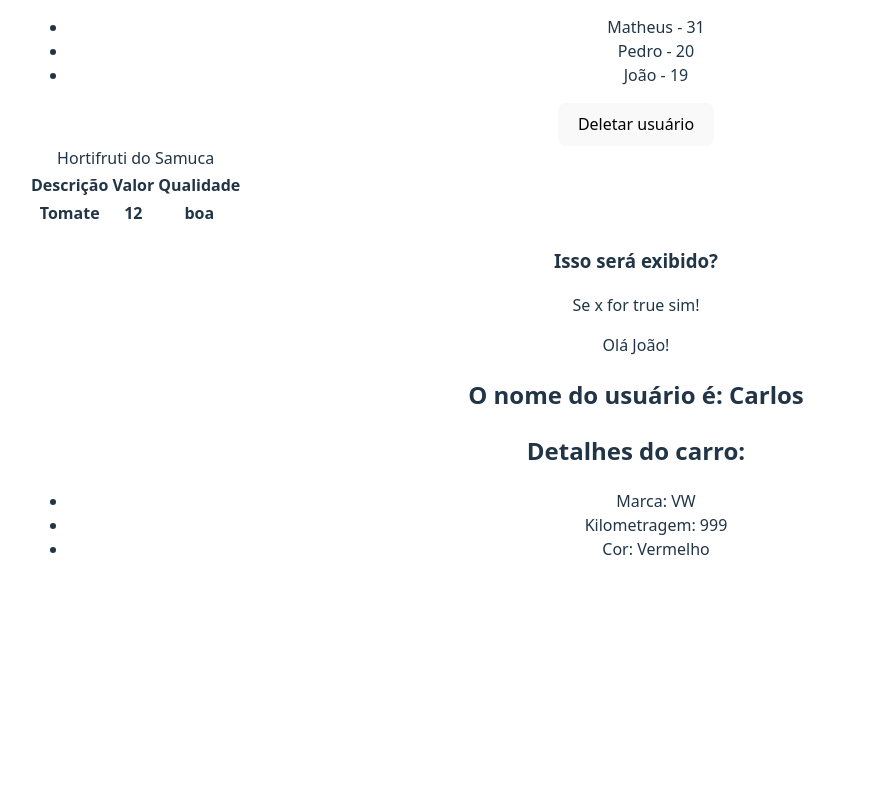
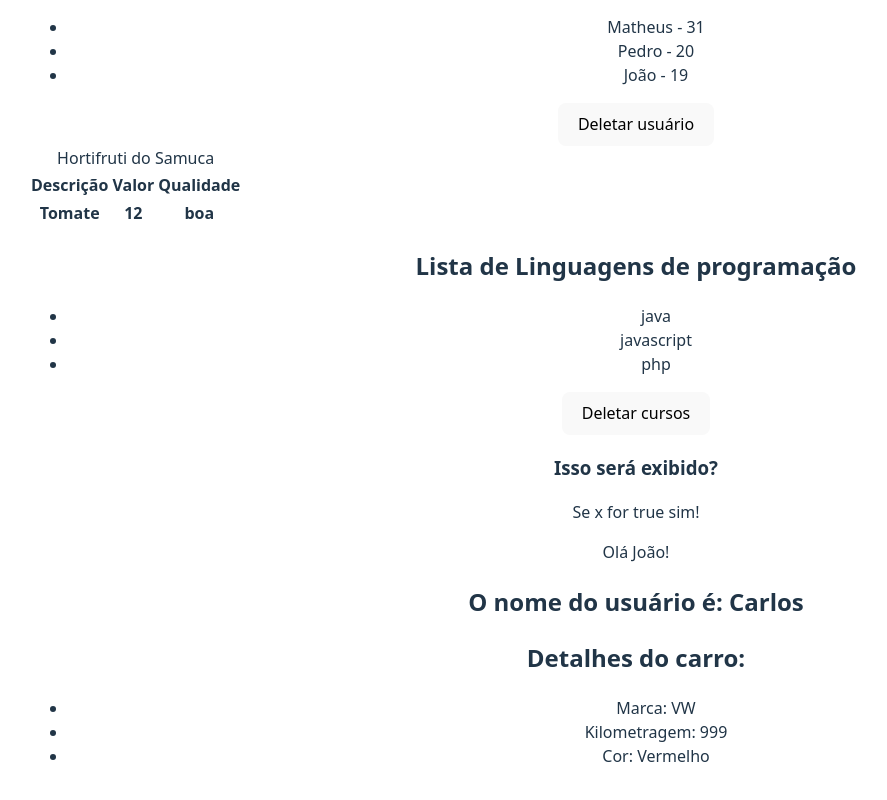
Before and after one commit to samuelgarciamoreira1985/curso-react-codar, a React (Vite) app in the folder 3_AVANCANDO_EM_REACT/avancando/: page / in a window 1280 px wide. Shown: the part 1689-2489 px from the top of the page, without its empty margins (4-891 px from the left). Built offline with nearby package versions, Linux system fonts and the light colour scheme.

Commit message:
testes - listas

```diff
--- a/3_AVANCANDO_EM_REACT/avancando/src/components/Testes.jsx
+++ b/3_AVANCANDO_EM_REACT/avancando/src/components/Testes.jsx
@@ -2,6 +2,27 @@ import React from "react";
 import { useState } from "react";
 
 const Testes = ({descricao, valor, qualidade}) => {
+
+    const [listaLinguagens,setLinguagens] = useState([
+        {
+            id: 1,
+            description: "java"
+        },
+        {
+            id: 2,
+            description: "javascript"
+        },
+        {
+            id: 3,
+            description: "php"
+        }
+    ])
+
+    const deleteCursos = () =>{
+    const delRamdom = Math.floor(Math.random() * 4)
+    setLinguagens((prevCursos) =>
+        prevCursos.filter((user) => delRamdom !== user.id)
+    )}
 
 
     return (
@@ -22,6 +43,13 @@ const Testes = ({descricao, valor, qualidade}) => {
             </tbody>
            </table>
 
+           <h2>Lista de Linguagens de programação</h2>
+           <ul>
+                {listaLinguagens.map((item) =>
+                    <li key={item.id}>{item.description}</li>
+                )}
+           </ul>
+               <button onClick={deleteCursos}>Deletar cursos</button>
         </div>
     )
 }
```
